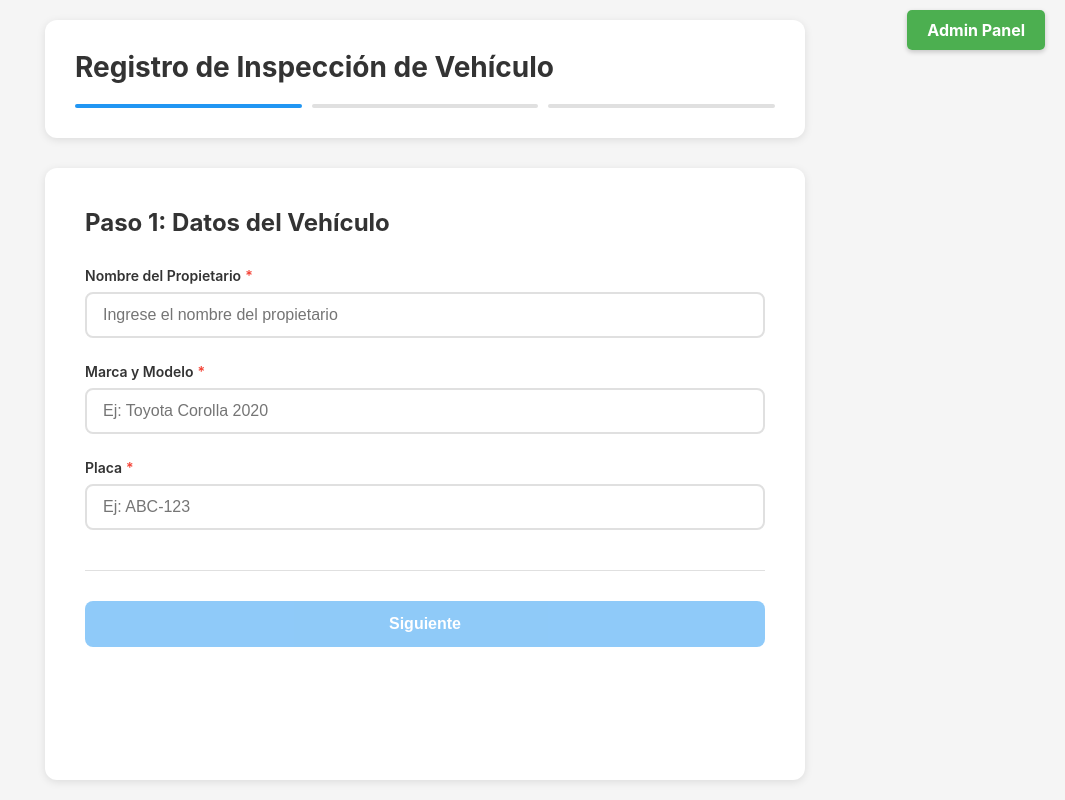
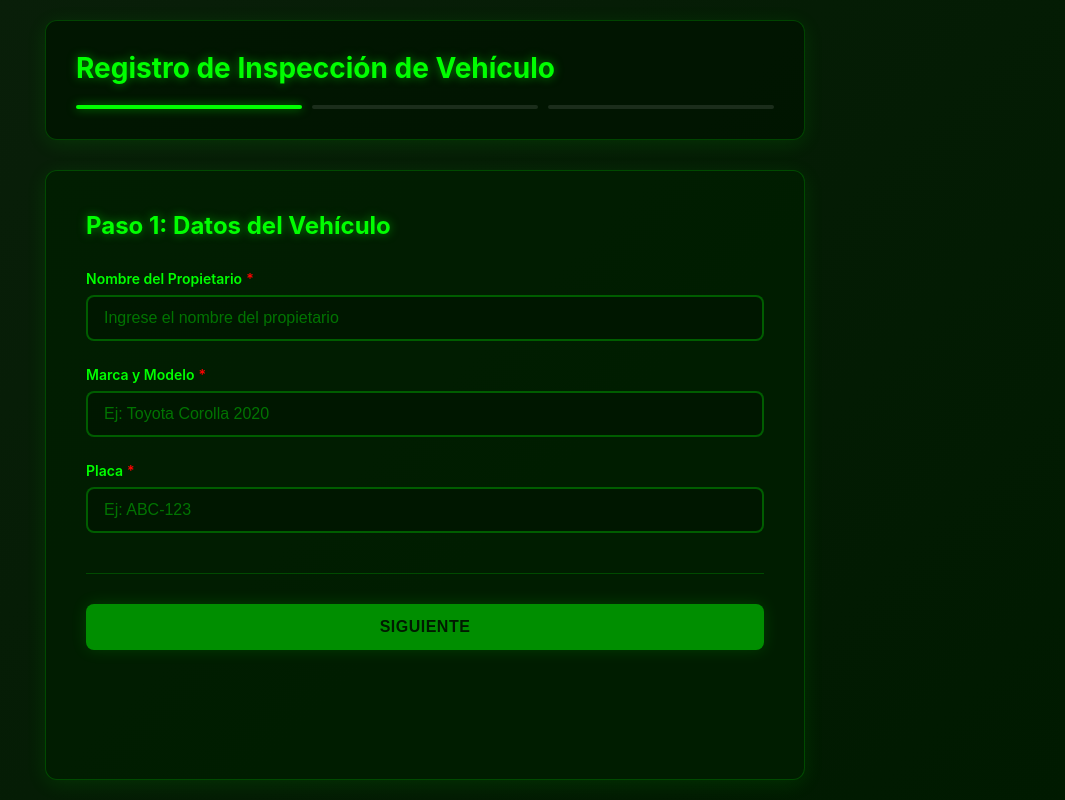
Before and after one commit to nicogomez94/vehicle-inspection-app, a React (Vite) app in the folder frontend/: page / in a window 1280 px wide. Shown: the whole page, without its empty margins (215-1280 px from the left). Built offline with nearby package versions, Linux system fonts and the light colour scheme.

Commit message:
estetica mas blak

```diff
--- a/frontend/src/components/Step1.tsx
+++ b/frontend/src/components/Step1.tsx
@@ -28,7 +28,7 @@ const Step1: React.FC<Step1Props> = ({ data, onNext }) => {
 
   return (
     <form onSubmit={handleSubmit}>
-      <h2 style={{ marginBottom: '30px', color: '#333' }}>Paso 1: Datos del Vehículo</h2>
+      <h2 style={{ marginBottom: '30px', color: '#00ff00', textShadow: '0 0 10px rgba(0, 255, 0, 0.5)' }}>Paso 1: Datos del Vehículo</h2>
 
       <div className="form-group">
         <label htmlFor="ownerName">
--- a/frontend/src/components/Step2.tsx
+++ b/frontend/src/components/Step2.tsx
@@ -41,7 +41,7 @@ const Step2: React.FC<Step2Props> = ({ data, onNext, onBack }) => {
 
   return (
     <form onSubmit={handleSubmit}>
-      <h2 style={{ marginBottom: '30px', color: '#333' }}>Paso 2: Fotos y Observaciones</h2>
+      <h2 style={{ marginBottom: '30px', color: '#00ff00', textShadow: '0 0 10px rgba(0, 255, 0, 0.5)' }}>Paso 2: Fotos y Observaciones</h2>
 
       <div className="photo-upload">
         <label>
--- a/frontend/src/index.css
+++ b/frontend/src/index.css
@@ -10,7 +10,8 @@ body {
     sans-serif;
   -webkit-font-smoothing: antialiased;
   -moz-osx-font-smoothing: grayscale;
-  background: #f5f5f5;
+  background: linear-gradient(135deg, #0a1f0a 0%, #001a00 100%);
+  color: #e0e0e0;
 }
 
 #root {
@@ -27,17 +28,19 @@ body {
 }
 
 .wizard-header {
-  background: white;
+  background: rgba(0, 20, 0, 0.8);
   padding: 30px;
   border-radius: 12px;
-  box-shadow: 0 2px 8px rgba(0, 0, 0, 0.1);
+  box-shadow: 0 4px 20px rgba(0, 255, 0, 0.1);
   margin-bottom: 30px;
+  border: 1px solid rgba(0, 255, 0, 0.2);
 }
 
 .wizard-header h1 {
-  color: #333;
+  color: #00ff00;
   margin-bottom: 10px;
   font-size: 28px;
+  text-shadow: 0 0 10px rgba(0, 255, 0, 0.5);
 }
 
 .step-indicator {
@@ -50,25 +53,28 @@ body {
 .step {
   flex: 1;
   height: 4px;
-  background: #e0e0e0;
+  background: rgba(255, 255, 255, 0.1);
   border-radius: 2px;
   position: relative;
 }
 
 .step.active {
-  background: #2196F3;
+  background: #00ff00;
+  box-shadow: 0 0 10px rgba(0, 255, 0, 0.5);
 }
 
 .step.completed {
-  background: #4CAF50;
+  background: #00cc00;
+  box-shadow: 0 0 10px rgba(0, 204, 0, 0.5);
 }
 
 .wizard-content {
-  background: white;
+  background: rgba(0, 30, 0, 0.8);
   padding: 40px;
   border-radius: 12px;
-  box-shadow: 0 2px 8px rgba(0, 0, 0, 0.1);
+  box-shadow: 0 4px 20px rgba(0, 255, 0, 0.1);
   flex: 1;
+  border: 1px solid rgba(0, 255, 0, 0.2);
 }
 
 .form-group {
@@ -79,7 +85,7 @@ body {
   display: block;
   margin-bottom: 8px;
   font-weight: 600;
-  color: #333;
+  color: #00ff00;
   font-size: 14px;
 }
 
@@ -87,16 +93,25 @@ body {
 .form-group textarea {
   width: 100%;
   padding: 12px 16px;
-  border: 2px solid #e0e0e0;
+  border: 2px solid rgba(0, 255, 0, 0.3);
   border-radius: 8px;
   font-size: 16px;
-  transition: border-color 0.3s;
+  transition: all 0.3s;
+  background: rgba(0, 20, 0, 0.6);
+  color: #e0e0e0;
+}
+
+.form-group input::placeholder,
+.form-group textarea::placeholder {
+  color: rgba(0, 255, 0, 0.4);
 }
 
 .form-group input:focus,
 .form-group textarea:focus {
   outline: none;
-  border-color: #2196F3;
+  border-color: #00ff00;
+  box-shadow: 0 0 10px rgba(0, 255, 0, 0.3);
+  background: rgba(0, 30, 0, 0.8);
 }
 
 .form-group textarea {
@@ -105,8 +120,13 @@ body {
   font-family: inherit;
 }
 
+.form-group p,
+.signature-pad-container p {
+  color: rgba(0, 255, 0, 0.7);
+}
+
 .required {
-  color: #f44336;
+  color: #ff0000;
   margin-left: 4px;
 }
 
@@ -115,7 +135,7 @@ body {
   gap: 15px;
   margin-top: 40px;
   padding-top: 30px;
-  border-top: 1px solid #e0e0e0;
+  border-top: 1px solid rgba(0, 255, 0, 0.2);
 }
 
 .btn {
@@ -126,6 +146,8 @@ body {
   font-weight: 600;
   cursor: pointer;
   transition: all 0.3s;
+  text-transform: uppercase;
+  letter-spacing: 0.5px;
 }
 
 .btn:disabled {
@@ -134,32 +156,38 @@ body {
 }
 
 .btn-primary {
-  background: #2196F3;
-  color: white;
+  background: #00ff00;
+  color: #001a00;
   flex: 1;
+  box-shadow: 0 0 15px rgba(0, 255, 0, 0.3);
 }
 
 .btn-primary:hover:not(:disabled) {
-  background: #1976D2;
+  background: #00cc00;
+  box-shadow: 0 0 20px rgba(0, 255, 0, 0.5);
 }
 
 .btn-secondary {
-  background: #f5f5f5;
-  color: #333;
+  background: rgba(0, 30, 0, 0.8);
+  color: #00ff00;
+  border: 2px solid rgba(0, 255, 0, 0.3);
 }
 
 .btn-secondary:hover {
-  background: #e0e0e0;
+  background: rgba(0, 40, 0, 0.9);
+  border-color: #00ff00;
 }
 
 .btn-success {
-  background: #4CAF50;
-  color: white;
+  background: #00ff00;
+  color: #001a00;
   flex: 1;
+  box-shadow: 0 0 15px rgba(0, 255, 0, 0.3);
 }
 
 .btn-success:hover:not(:disabled) {
-  background: #45a049;
+  background: #00cc00;
+  box-shadow: 0 0 20px rgba(0, 255, 0, 0.5);
 }
 
 .photo-upload {
@@ -175,18 +203,21 @@ body {
   align-items: center;
   gap: 10px;
   padding: 12px 24px;
-  background: #2196F3;
-  color: white;
+  background: #00ff00;
+  color: #001a00;
   border: none;
   border-radius: 8px;
   font-size: 16px;
   font-weight: 600;
   cursor: pointer;
-  transition: background 0.3s;
+  transition: all 0.3s;
+  box-shadow: 0 0 15px rgba(0, 255, 0, 0.3);
+  text-transform: uppercase;
 }
 
 .photo-upload-btn:hover {
-  background: #1976D2;
+  background: #00cc00;
+  box-shadow: 0 0 20px rgba(0, 255, 0, 0.5);
 }
 
 .photo-preview-grid {
@@ -201,7 +232,8 @@ body {
   aspect-ratio: 1;
   border-radius: 8px;
   overflow: hidden;
-  border: 2px solid #e0e0e0;
+  border: 2px solid rgba(0, 255, 0, 0.3);
+  box-shadow: 0 0 10px rgba(0, 255, 0, 0.1);
 }
 
 .photo-preview-item img {
@@ -214,7 +246,7 @@ body {
   position: absolute;
   top: 8px;
   right: 8px;
-  background: rgba(244, 67, 54, 0.9);
+  background: rgba(255, 0, 0, 0.8);
   color: white;
   border: none;
   border-radius: 50%;
@@ -226,11 +258,13 @@ body {
   cursor: pointer;
   font-size: 18px;
   line-height: 1;
-  transition: background 0.3s;
+  transition: all 0.3s;
+  box-shadow: 0 0 10px rgba(255, 0, 0, 0.5);
 }
 
 .photo-remove-btn:hover {
-  background: rgba(244, 67, 54, 1);
+  background: rgba(255, 0, 0, 1);
+  box-shadow: 0 0 15px rgba(255, 0, 0, 0.8);
 }
 
 .signature-pad-container {
@@ -238,14 +272,14 @@ body {
 }
 
 .signature-canvas {
-  border: 2px solid #e0e0e0;
+  border: 2px solid rgba(0, 255, 0, 0.3);
   border-radius: 8px;
   display: block;
   width: 100%;
   max-width: 600px;
   height: 300px;
   cursor: crosshair;
-  background: white;
+  background: rgba(0, 20, 0, 0.5);
 }
 
 .signature-actions {
@@ -256,18 +290,21 @@ body {
 
 .btn-clear {
   padding: 10px 20px;
-  background: #f44336;
+  background: rgba(255, 0, 0, 0.8);
   color: white;
   border: none;
   border-radius: 8px;
   font-size: 14px;
   font-weight: 600;
   cursor: pointer;
-  transition: background 0.3s;
+  transition: all 0.3s;
+  text-transform: uppercase;
+  box-shadow: 0 0 10px rgba(255, 0, 0, 0.3);
 }
 
 .btn-clear:hover {
-  background: #d32f2f;
+  background: rgba(255, 0, 0, 1);
+  box-shadow: 0 0 15px rgba(255, 0, 0, 0.5);
 }
 
 /* Signature Modal Styles */
@@ -277,7 +314,7 @@ body {
   left: 0;
   right: 0;
   bottom: 0;
-  background: rgba(0, 0, 0, 0.7);
+  background: rgba(0, 0, 0, 0.9);
   display: flex;
   align-items: center;
   justify-content: center;
@@ -286,14 +323,15 @@ body {
 }
 
 .signature-modal {
-  background: white;
+  background: rgba(0, 30, 0, 0.95);
   border-radius: 12px;
   width: 100%;
   max-width: 700px;
   max-height: 90vh;
   display: flex;
   flex-direction: column;
-  box-shadow: 0 10px 40px rgba(0, 0, 0, 0.3);
+  box-shadow: 0 10px 40px rgba(0, 255, 0, 0.3);
+  border: 2px solid rgba(0, 255, 0, 0.3);
 }
 
 .signature-modal-header {
@@ -301,20 +339,21 @@ body {
   justify-content: space-between;
   align-items: center;
   padding: 20px;
-  border-bottom: 1px solid #e0e0e0;
+  border-bottom: 1px solid rgba(0, 255, 0, 0.2);
 }
 
 .signature-modal-header h3 {
   margin: 0;
   font-size: 20px;
-  color: #333;
+  color: #00ff00;
+  text-shadow: 0 0 10px rgba(0, 255, 0, 0.5);
 }
 
 .modal-close-btn {
   background: none;
   border: none;
   font-size: 28px;
-  color: #666;
+  color: #00ff00;
   cursor: pointer;
   padding: 0;
   width: 32px;
@@ -323,11 +362,12 @@ body {
   align-items: center;
   justify-content: center;
   border-radius: 4px;
-  transition: background 0.3s;
+  transition: all 0.3s;
 }
 
 .modal-close-btn:hover {
-  background: #f0f0f0;
+  background: rgba(0, 255, 0, 0.2);
+  box-shadow: 0 0 10px rgba(0, 255, 0, 0.3);
 }
 
 .signature-modal-body {
@@ -350,21 +390,22 @@ body {
   display: flex;
   gap: 10px;
   padding: 20px;
-  border-top: 1px solid #e0e0e0;
+  border-top: 1px solid rgba(0, 255, 0, 0.2);
   justify-content: flex-end;
 }
 
 .signature-preview {
-  border: 2px solid #e0e0e0;
+  border: 2px solid rgba(0, 255, 0, 0.3);
   border-radius: 8px;
   padding: 10px;
-  background: white;
+  background: rgba(0, 20, 0, 0.5);
   cursor: pointer;
-  transition: border-color 0.3s;
+  transition: all 0.3s;
 }
 
 .signature-preview:hover {
-  border-color: #1976d2;
+  border-color: #00ff00;
+  box-shadow: 0 0 15px rgba(0, 255, 0, 0.3);
 }
 
 .signature-preview img {
@@ -403,16 +444,19 @@ body {
 }
 
 .success-message {
-  background: #4CAF50;
-  color: white;
+  background: rgba(0, 50, 0, 0.9);
+  color: #00ff00;
   padding: 40px;
   border-radius: 12px;
   text-align: center;
+  border: 2px solid rgba(0, 255, 0, 0.5);
+  box-shadow: 0 0 30px rgba(0, 255, 0, 0.3);
 }
 
 .success-message h2 {
   font-size: 32px;
   margin-bottom: 15px;
+  text-shadow: 0 0 15px rgba(0, 255, 0, 0.8);
 }
 
 .success-message p {
@@ -421,9 +465,11 @@ body {
 }
 
 .error-message {
-  background: #f44336;
-  color: white;
+  background: rgba(50, 0, 0, 0.9);
+  color: #ff0000;
   padding: 15px 20px;
+  border: 2px solid rgba(255, 0, 0, 0.5);
+  box-shadow: 0 0 20px rgba(255, 0, 0, 0.3);
   border-radius: 8px;
   margin-bottom: 20px;
 }
--- a/frontend/src/pages/Home.tsx
+++ b/frontend/src/pages/Home.tsx
@@ -1,34 +1,8 @@
-import { Link } from 'react-router-dom';
 import App from '../App';
 import '../index.css';
 
 const Home: React.FC = () => {
-  return (
-    <>
-      <div style={{
-        position: 'fixed',
-        top: '20px',
-        right: '20px',
-        zIndex: 1000
-      }}>
-        <Link
-          to="/admin"
-          style={{
-            padding: '10px 20px',
-            background: '#4CAF50',
-            color: 'white',
-            textDecoration: 'none',
-            borderRadius: '5px',
-            fontWeight: 'bold',
-            boxShadow: '0 2px 5px rgba(0,0,0,0.2)'
-          }}
-        >
-          Admin Panel
-        </Link>
-      </div>
-      <App />
-    </>
-  );
+  return <App />;
 };
 
 export default Home;
```
Also changed, not shown: frontend/src/components/Step3.tsx (+21 -11 lines), 1 other file (tests, documents, lock files or other folders).
